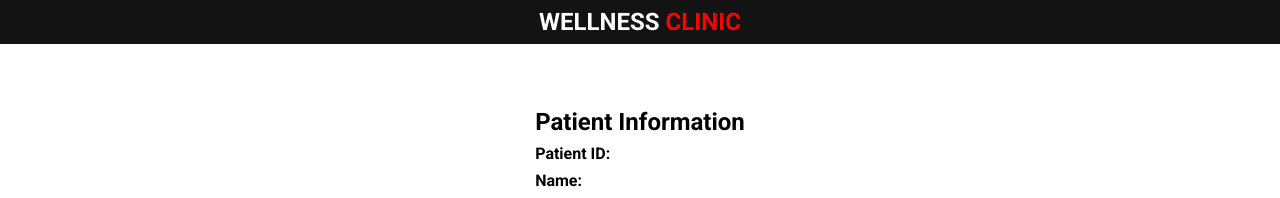
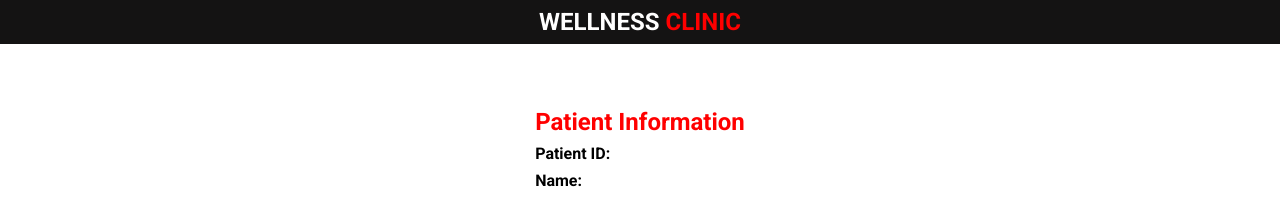
Before and after one commit to iamsafal0/Patient_Management, a React (Vite) app in the folder frontend/: page /visits/1 in a window 1280 px wide. Shown: the top 198 px of the page. Built offline with nearby package versions, Linux system fonts and the light colour scheme; no server answers.

Commit message:
changes in frontend

```diff
--- a/frontend/src/components/Patient/PatientDetails/PatientDetails.css
+++ b/frontend/src/components/Patient/PatientDetails/PatientDetails.css
@@ -20,6 +20,9 @@
 }
 .patient-info p{
   text-transform: capitalize;
+}
+.patient-info h2{
+  color: red;
 }
 
 .visit-details {
```
